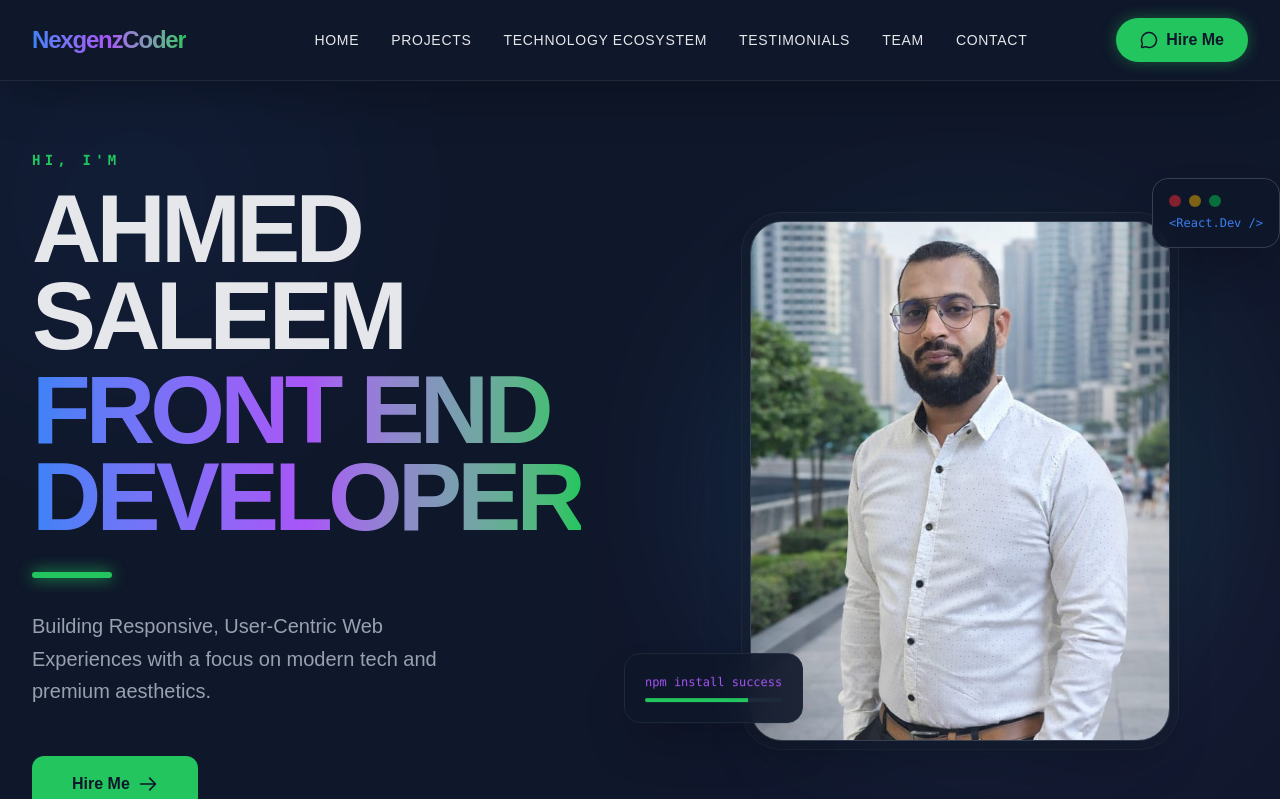
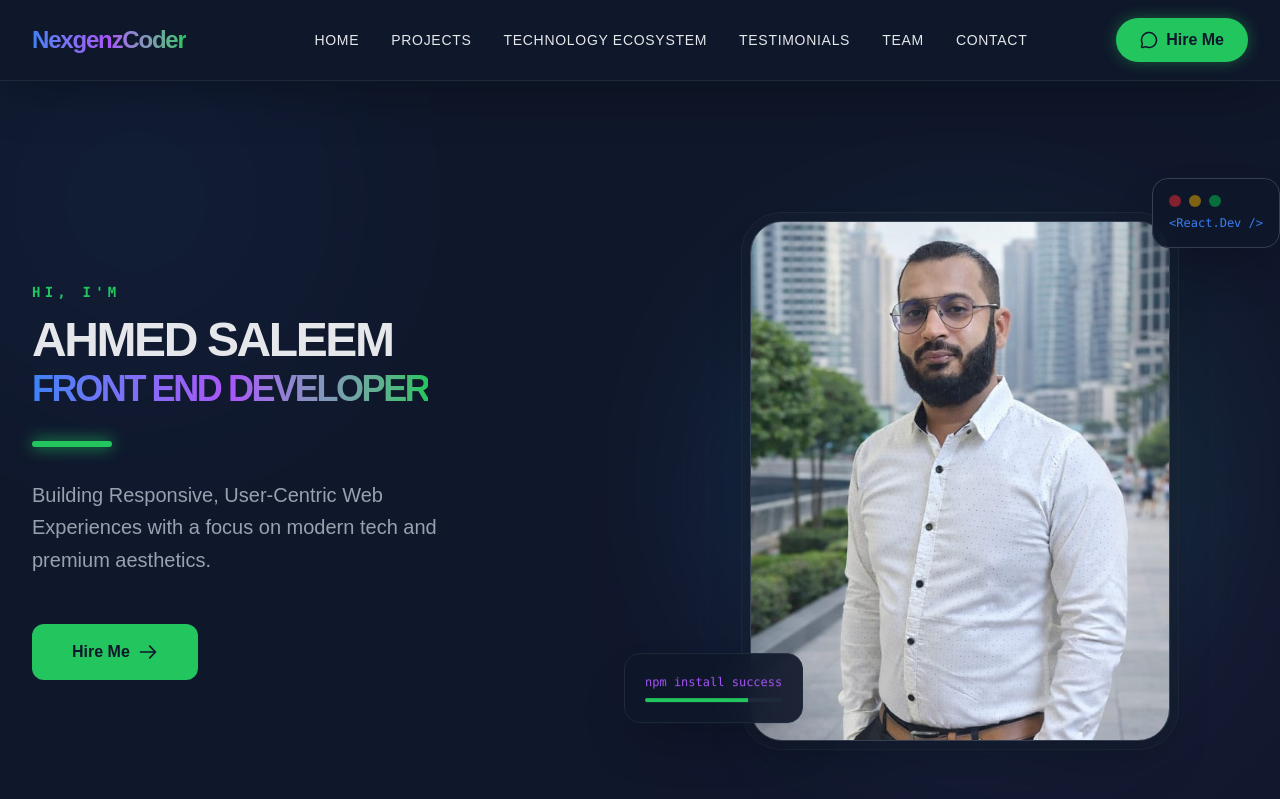
Before and after one commit to ahmedsaleemdayala/Portfolio, a React (Vite) app: page / in a window 1280 px wide. Shown: the top 799 px of the page. Built offline with nearby package versions, Linux system fonts and the light colour scheme.

Commit message:
Updated h1 size in portfolio

```diff
--- a/src/Layout/Hero.jsx
+++ b/src/Layout/Hero.jsx
@@ -25,10 +25,10 @@ const Hero = () => {
               HI, I'M
             </h4>
 
-            <h1 className="text-5xl md:text-8xl font-black text-[#e5e7eb] leading-[0.9] tracking-tighter">
+            <h1 className="text-5xl md:text-5xl font-black text-[#e5e7eb] leading-[0.9] tracking-tighter">
               AHMED SALEEM <br />
-              <span className="text-transparent bg-clip-text bg-linear-to-r from-[#3b82f6] via-[#a855f7] to-[#22c55e] inline-block mt-2">
-                FRONT END <br /> DEVELOPER
+              <span className="text-transparent text-4xl bg-clip-text bg-linear-to-r from-[#3b82f6] via-[#a855f7] to-[#22c55e] inline-block mt-2">
+                FRONT END DEVELOPER
               </span>
             </h1>
 
```
